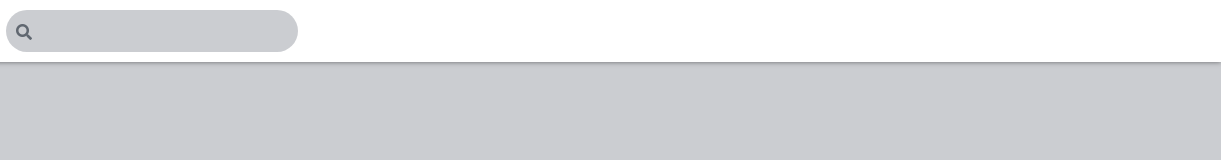
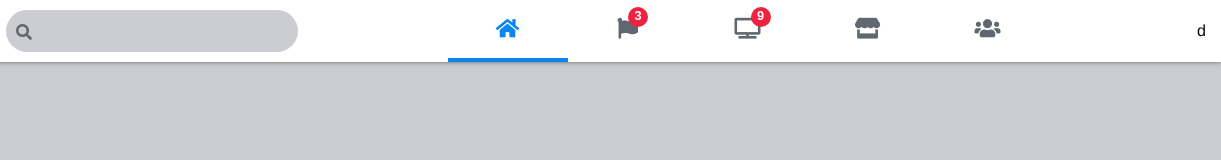
Before and after one commit to Hjesse23/facebook-clone, a plain HTML site: page index.html in a window 1280 px wide. Shown: the full height of the page, 59-1280 px from the left. Drawn offline with Linux system fonts and the light colour scheme.

Commit message:
add menu tabs

```diff
--- a/css/styles.css
+++ b/css/styles.css
@@ -2,7 +2,7 @@
   box-sizing: border-box;
 }
 *:focus {
-    outline: none;
+  outline: none;
 }
 :root {
   --fb-blue: #0a86f0;
@@ -64,3 +64,52 @@ header {
   font-weight: 300;
   border: none;
 }
+.header__menu-tabs {
+  display: flex;
+  max-width: 600px;
+  width: 100%;
+  flex: none;
+}
+.header__menu-tab {
+  display: flex;
+  justify-content: center;
+  align-items: center;
+  width: 600px;
+  height: 62px;
+  border-bottom: 4px solid var(--fb-whitebg);
+  color: var(--light-color-text);
+  cursor: pointer;
+  font-size: 1.3rem;
+}
+.header__menu-tab--active,
+.header__menu-tab:hover {
+  border-bottom: 4px solid var(--fb-blue);
+}
+.header__menu-tab:hover .fas,
+.header__menu-tab:hover .fab {
+  color: var(--fb-blue);
+}
+.header__menu-tab--active .fas,
+.header__menu-tab--active .fab {
+  color: var(--fb-blue);
+}
+.header__menu-tab .fas,
+.header__menu-tab .fab {
+  position: relative;
+}
+.header__notification-bubble {
+  font-family: Arial, Helvetica, sans-serif;
+  background: var(--fb-red);
+  color: white;
+  width: 20px;
+  height: 20px;
+  font-size: .8rem;
+  display: flex;
+  justify-content: center;
+  align-items: center;
+  border-radius: 50%;
+  position: absolute;
+  top: -12px;
+  right: -10px;
+  font-weight: 700;
+}
--- a/index.html
+++ b/index.html
@@ -16,9 +16,37 @@
         </div>
         <div class="header__logo-search">
           <i class="fas fa-search"></i>
-          <input type="text">
+          <input type="text" />
         </div>
       </div>
+      <div class="header__menu-tabs">
+        <div class="header__menu-tab header__menu-tab--active">
+          <i class="fas fa-home"></i>
+        </div>
+        <div class="header__menu-tab">
+          <i class="fas fa-flag">
+            <div class="header__notification-bubble">
+              3
+            </div>
+          </i>
+        </div>
+        <div class="header__menu-tab">
+          <i class="fas fa-tv">
+            <div class="header__notification-bubble">
+              9
+            </div>
+          </i>
+        </div>
+        <div class="header__menu-tab">
+          <i class="fas fa-store">
+            <div></div>
+          </i>
+        </div>
+        <div class="header__menu-tab">
+          <i class="fas fa-users"></i>
+        </div>
+      </div>
+      <div class="header__account">d</div>
     </header>
   </body>
 </html>
```
